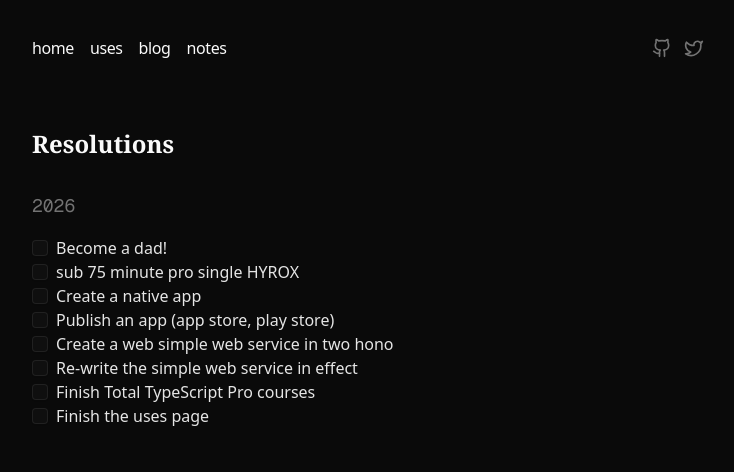
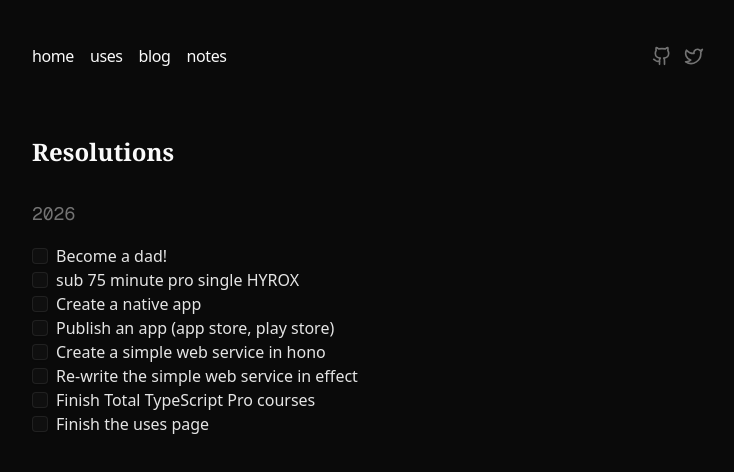
Before and after one commit to einargudnig/einar-os, a Next.js app: page /resolutions in a window 1280 px wide. Shown: the top 472 px of the page, without its empty margins (272-1006 px from the left). Built offline with nearby package versions, Linux system fonts and the light colour scheme; no server answers.

Commit message:
navbar updates

```diff
--- a/app/layout.tsx
+++ b/app/layout.tsx
@@ -34,7 +34,7 @@ export default function RootLayout({
       >
         <ThemeProvider attribute="class" defaultTheme="dark">
           <ConvexClientProvider>
-            <main className="container relative mx-auto mt-8 overflow-auto">
+            <main className="container relative mx-auto mt-8 overflow-auto p-2">
               <Navbar />
               {children}
               <Analytics />
--- a/app/resolutions/page.tsx
+++ b/app/resolutions/page.tsx
@@ -26,7 +26,7 @@ export default function ResolutionsPage() {
           </li>
           <li className="flex items-center gap-2">
             <Checkbox disabled />
-            <p className="">Create a web simple web service in two hono</p>
+            <p className="">Create a simple web service in hono</p>
           </li>
           <li className="flex items-center gap-2">
             <Checkbox disabled />
--- a/components/navbar.tsx
+++ b/components/navbar.tsx
@@ -24,7 +24,7 @@ export function Navbar() {
           <nav className="px-0 pb-0 fade scroll-pr-6" id="nav">
             <div className="flex justify-between items-center">
               <div className="flex items-center flex-row-reverse md:flex-row">
-                <div className="md:flex flex-row space-x-0 pr-1 hidden">
+                <div className="flex flex-row space-x-0 pr-1">
                   {Object.entries(navItems).map(([path, { name }]) => {
                     return (
                       <Link
```
